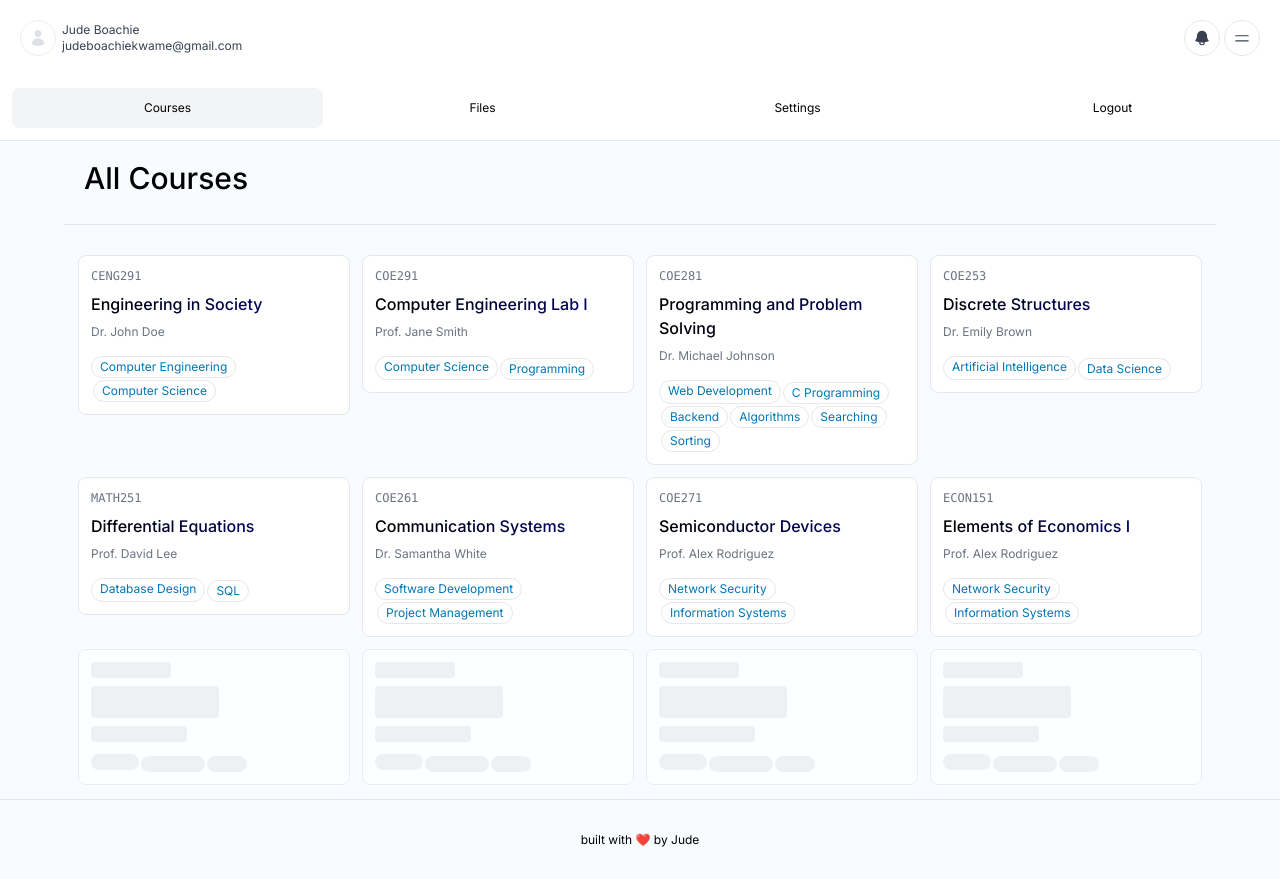
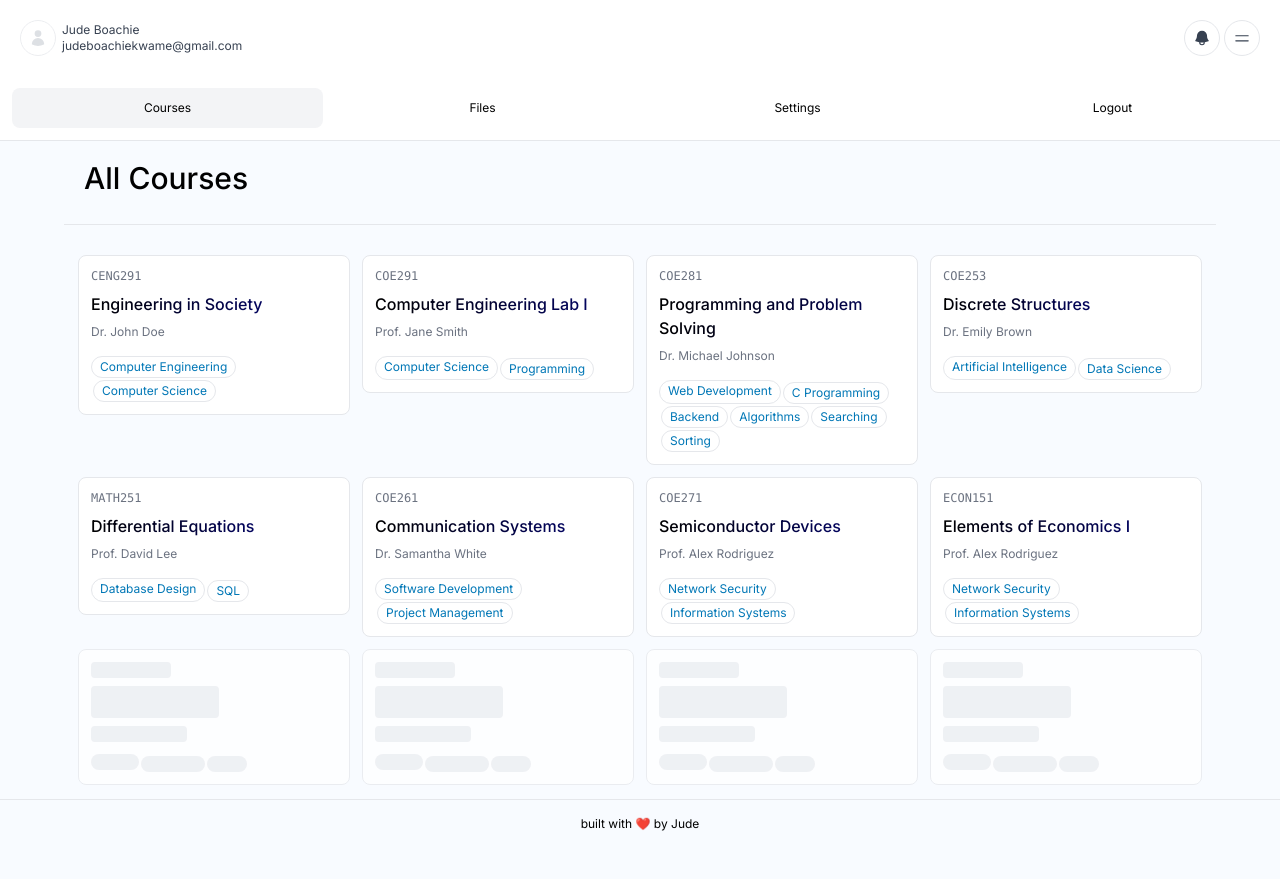
Before and after one commit to jdboachie/cbethub, a Next.js app: page / in a window 1280 px wide. After the commit the page ends 847 px from the top, so only its background shows below. Built offline with nearby package versions, Linux system fonts and the light colour scheme.

Commit message:
dev update- settings

```diff
--- a/app/settings/page.tsx
+++ b/app/settings/page.tsx
@@ -30,17 +30,17 @@ const page = () => {
       <div
         className='h-fit p-3'
       >
-        <ul className='flex flex-col space-y-3 border rounded-lg p-2 text-xs bg-white dark:bg-[#111]'>
+        <ul className='flex flex-col space-y-3 border dark:border-[#333] rounded-lg p-2 text-xs dark:text-[#eee] bg-white dark:bg-[#111]'>
           <li className='rounded-lg'>
             <p className='p-1'>Name</p>
             <input type="text" name="name" id="name" placeholder='Jude Boachie'
-              className='border-none focus:border px-1 py-2 w-full text-gray-500'/>
+              className='border-none bg-inherit focus:border px-1 py-2 w-full text-gray-500'/>
           </li>
 
           <li className='rounded-lg'>
             <p className='p-1'>Email</p>
             <input type="email" name="email" id="email" placeholder='judeboachiekwame@gmail.com'
-              className='px-1 py-2 w-full text-gray-500 border-none focus:border'/>
+              className='px-1 py-2 w-full bg-inherit text-gray-500 border-none focus:border'/>
           </li>
         </ul>
       </div>
--- a/components/Footer.tsx
+++ b/components/Footer.tsx
@@ -3,7 +3,7 @@ import React from 'react'
 const Footer = () => {
   return (
     <footer
-    className='w-full min-h-[5rem] bg-transparent flex justify-center items-center border-t text-xs dark:border-[#333] dark:text-[#eee]'
+    className='w-full min-h-[3rem] bg-transparent flex justify-center items-center border-t text-xs dark:border-[#333] dark:text-[#eee]'
     >
         built with ❤️ by Jude
     </footer>
```
